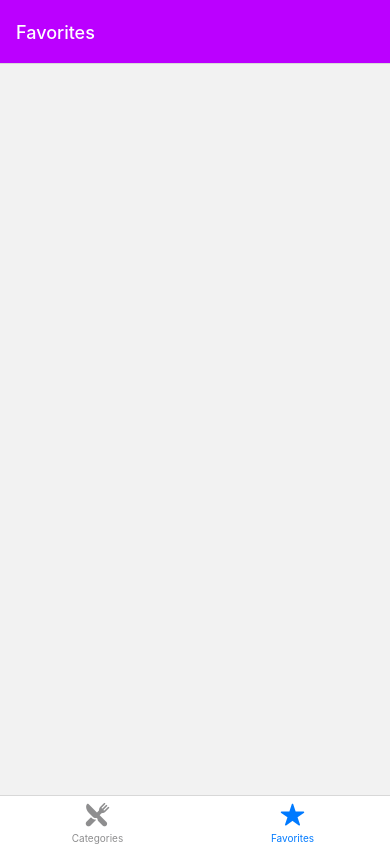
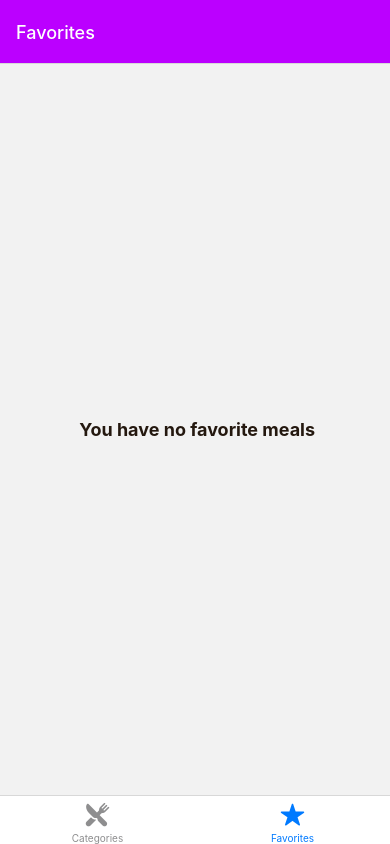
Before and after one commit to Ptdavid0/MealsAPP, a React Native app: screen /Favorites in a window 390 px wide. Built offline with nearby package versions, Linux system fonts and the light colour scheme.

Commit message:
Adding no favorites meals message

```diff
--- a/screen/FavoriteScreen.js
+++ b/screen/FavoriteScreen.js
@@ -1,18 +1,36 @@
 import React, { useContext } from "react";
-import { View } from "react-native";
+import { View, Text, StyleSheet } from "react-native";
 import MealsList from "../components/MealsList";
 import { FavoritesContext } from "../store/context/favoritesContext";
-import { MEALS } from "../data/mockData";
 
 const FavoriteScreen = () => {
   const favoritesMealsContext = useContext(FavoritesContext);
   const favoriteMeals = favoritesMealsContext.favoritesMeals;
 
   return (
-    <View>
-      <MealsList data={favoriteMeals} />
-    </View>
+    <>
+      {favoriteMeals.length ? (
+        <MealsList data={favoriteMeals} />
+      ) : (
+        <View style={styles.messageContainer}>
+          <Text style={styles.message}> You have no favorite meals</Text>
+        </View>
+      )}
+    </>
   );
 };
 
+const styles = StyleSheet.create({
+  messageContainer: {
+    flex: 1,
+    justifyContent: "center",
+    alignItems: "center",
+  },
+  message: {
+    fontSize: 18,
+    fontWeight: "bold",
+    color: "#24180f",
+  },
+});
+
 export default FavoriteScreen;
```
